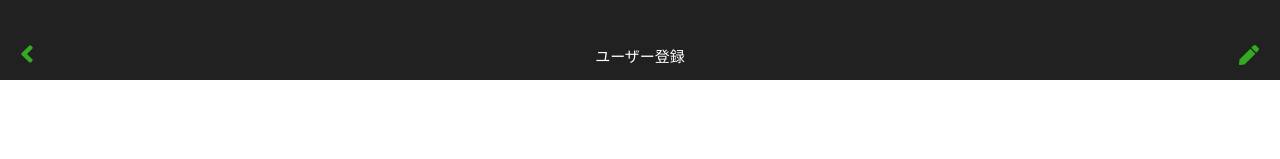
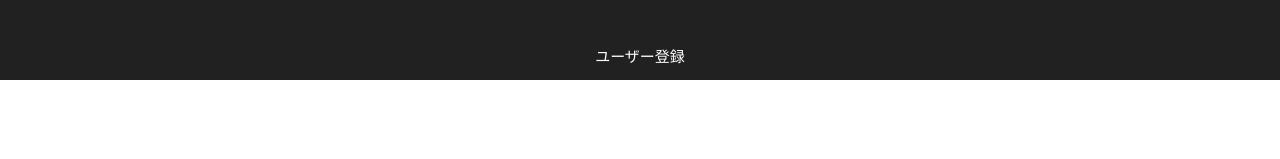
Before and after one commit to yuta-san765/snsspa, a Vue app: page /sign-up in a window 1280 px wide. Shown: the top 159 px of the page. Built offline with nearby package versions, Linux system fonts and the light colour scheme.

Commit message:
Create TheHeader

```diff
--- /dev/null
+++ b/src/components/TheHeader.vue
@@ -0,0 +1,82 @@
+<template>
+  <div class="header">
+      <div v-if="left" class="header__left">
+        <font-awesome-icon
+          class="icon icon-left"
+          icon="angle-left"
+        ></font-awesome-icon>
+      </div>
+      <div class="header__center">
+        <h3 class="header__title">
+          <slot></slot>
+        </h3>
+      </div>
+      <div v-if="right" class="header__right">
+        <font-awesome-icon class="icon icon-pen" icon="pen"></font-awesome-icon>
+      </div>
+    </div>
+</template>
+
+<script>
+export default {
+  props: {
+    left: {
+      type: Boolean,
+      default: false
+    },
+    right: {
+      type: Boolean,
+      default: false
+    }
+  }
+}
+</script>
+
+<style lang="scss">
+.header {
+  height: 80px;
+  background-color: #212121;
+  display: grid;
+  grid-template-columns: 1fr 1fr 1fr;
+  &__center {
+    display: flex;
+    align-items: flex-end;
+    grid-column: 2 / 3;
+  }
+  &__title {
+    color: white;
+    font-size: 15px;
+    font-family: 'SF Pro Text';
+    font-weight: 400;
+    margin: 15px auto;
+  }
+  &__left {
+    display: flex;
+    align-items: flex-end;
+    grid-column: 1 / 2;
+  }
+  &__right {
+    display: flex;
+    align-items: flex-end;
+    justify-content: right;
+    grid-column: 3 / 4;
+  }
+}
+.icon {
+  color: #34aa22;
+}
+.icon-left {
+  font-size: 28px;
+  margin-left: 20px;
+  margin-bottom: 12px;
+}
+.icon-pen {
+  font-size: 20px;
+  margin-left: auto;
+  margin-right: 21px;
+  margin-bottom: 15px;
+}
+.sign-up-form {
+  padding: 80px 20px 0;
+}
+</style>
--- a/src/views/SignUp.vue
+++ b/src/views/SignUp.vue
@@ -1,19 +1,6 @@
 <template>
   <div class="sign-up">
-    <div class="header">
-      <div class="header__left">
-        <font-awesome-icon
-          class="icon icon-left"
-          icon="angle-left"
-        ></font-awesome-icon>
-      </div>
-      <div class="header__center">
-        <h3 class="header__title">ユーザー登録</h3>
-      </div>
-      <div class="header__right">
-        <font-awesome-icon class="icon icon-pen" icon="pen"></font-awesome-icon>
-      </div>
-    </div>
+    <TheHeader>ユーザー登録</TheHeader>
     <div class="sign-up-form">
       <form>
         <label for="upload-picture" class="input-label"
@@ -37,6 +24,7 @@
 </template>
 
 <script>
+import TheHeader from '@/components/TheHeader'
 import BaseInput from '@/components/BaseInput'
 import BaseButton from '@/components/BaseButton'
 export default {
@@ -51,6 +39,7 @@ export default {
     }
   },
   components: {
+    TheHeader,
     BaseInput,
     BaseButton
   }
@@ -58,49 +47,6 @@ export default {
 </script>
 
 <style lang="scss">
-.header {
-  height: 80px;
-  background-color: #212121;
-  display: grid;
-  grid-template-columns: 1fr 1fr 1fr;
-  &__center {
-    display: flex;
-    align-items: flex-end;
-  }
-  &__title {
-    color: white;
-    font-size: 15px;
-    font-family: 'SF Pro Text';
-    font-weight: 400;
-    margin: 15px auto;
-  }
-  &__left {
-    display: flex;
-    align-items: flex-end;
-  }
-  &__right {
-    display: flex;
-    align-items: flex-end;
-    justify-content: right;
-  }
-}
-.icon {
-  color: #34aa22;
-}
-.icon-left {
-  font-size: 28px;
-  margin-left: 20px;
-  margin-bottom: 12px;
-}
-.icon-pen {
-  font-size: 20px;
-  margin-left: auto;
-  margin-right: 21px;
-  margin-bottom: 15px;
-}
-.sign-up-form {
-  padding: 80px 20px 0;
-}
 .upload-picture {
   display: none;
 }
--- a/src/views/Top.vue
+++ b/src/views/Top.vue
@@ -5,7 +5,7 @@
       <h2>エンジニアのためのSNS</h2>
     </div>
     <div class="top-invitation">
-      <BaseButton buttonClass="-fill-green top">メールではじめる</BaseButton>
+      <BaseButton @click="goToSignUp" buttonClass="-fill-green top">メールではじめる</BaseButton>
       <p>すでにアカウントをお持ちですか？<span @click="goToSignIn" class="show-sign-in">ログイン</span></p>
       <p>
         <span>利用規約</span
@@ -37,6 +37,9 @@ export default {
   methods: {
     goToSignIn() {
       this.$router.push({name: 'sign-in'})
+    },
+    goToSignUp() {
+      this.$router.push({name: 'sign-up'})
     },
     close() {
       this.$router.push({name: 'Top'})
```
